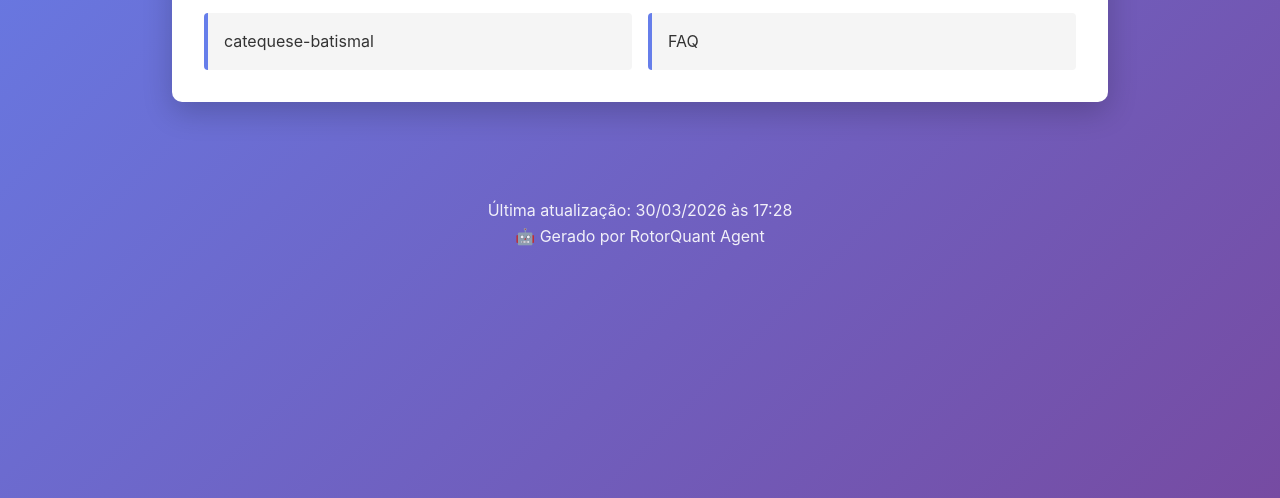
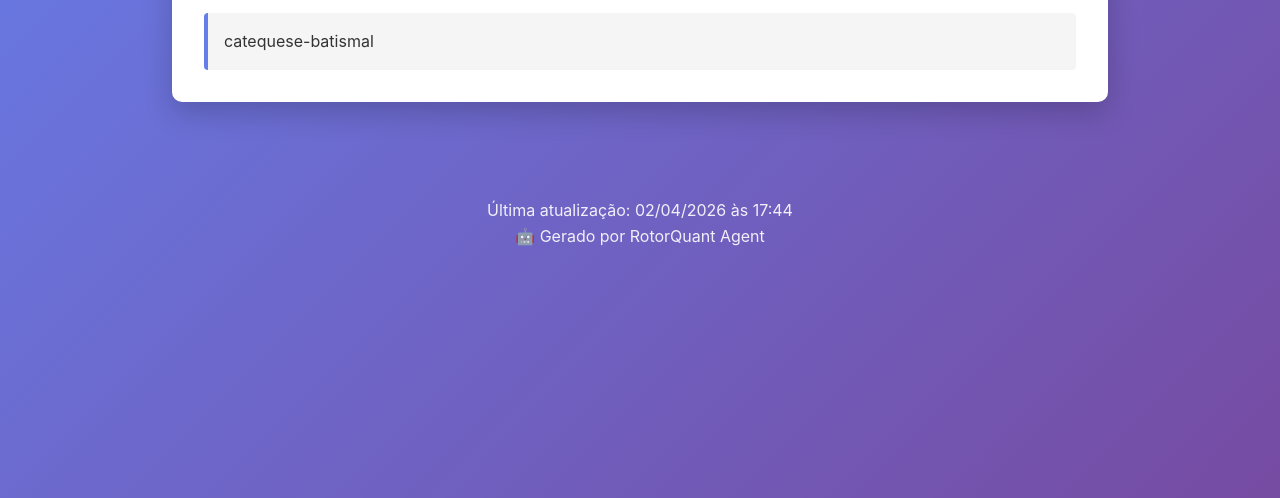
Before and after one commit to paulosbarros/catequese-batismal, a plain HTML site: page index.html in a window 1280 px wide. Shown: the part 302-800 px from the top of the page. Drawn offline with Linux system fonts and the light colour scheme.

Commit message:
🔄 Melhoria automática: 1 páginas geradas, conteúdo atualizado - 2026-04-02 17:44

```diff
--- a/index.html
+++ b/index.html
@@ -90,13 +90,12 @@
             <h2>📚 Páginas Disponíveis</h2>
             <ul>
           <li><a href="catequese-batismal.html">catequese-batismal</a></li>
-          <li><a href="faq.html">FAQ</a></li>
             </ul>
         </nav>
     </main>
 
     <footer>
-        <p>Última atualização: 30/03/2026 às 17:28</p>
+        <p>Última atualização: 02/04/2026 às 17:44</p>
         <p>🤖 Gerado por RotorQuant Agent</p>
     </footer>
 </body>
```
